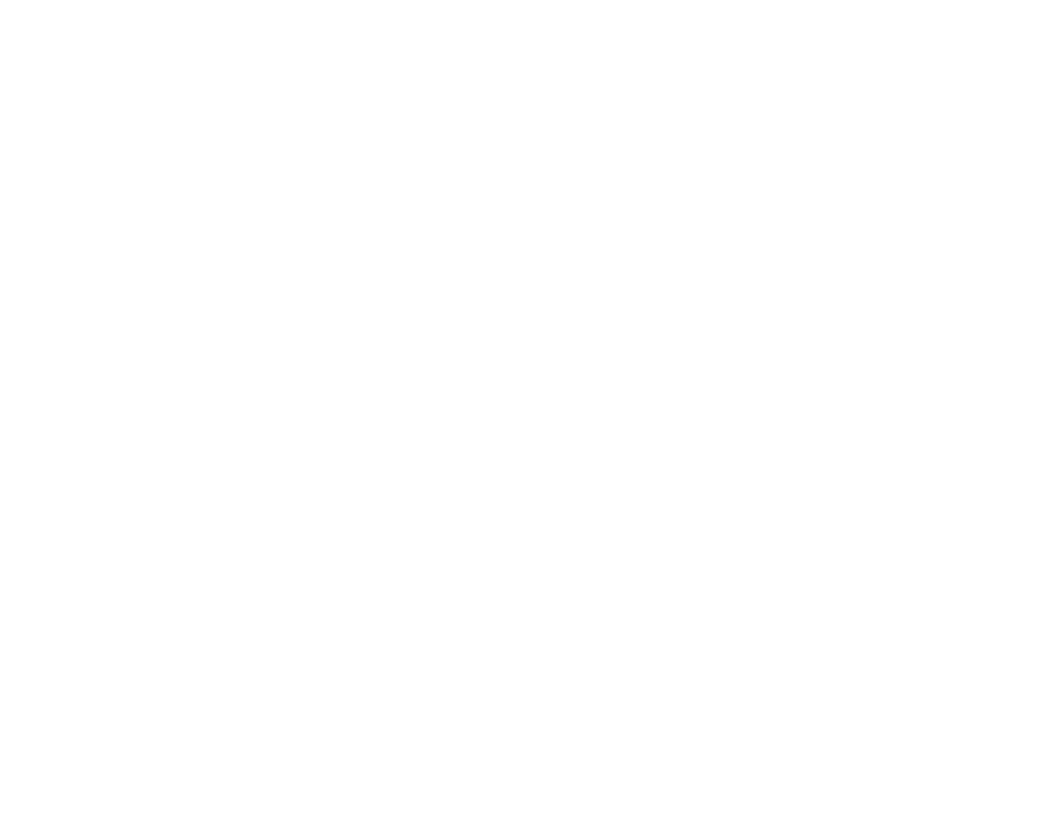
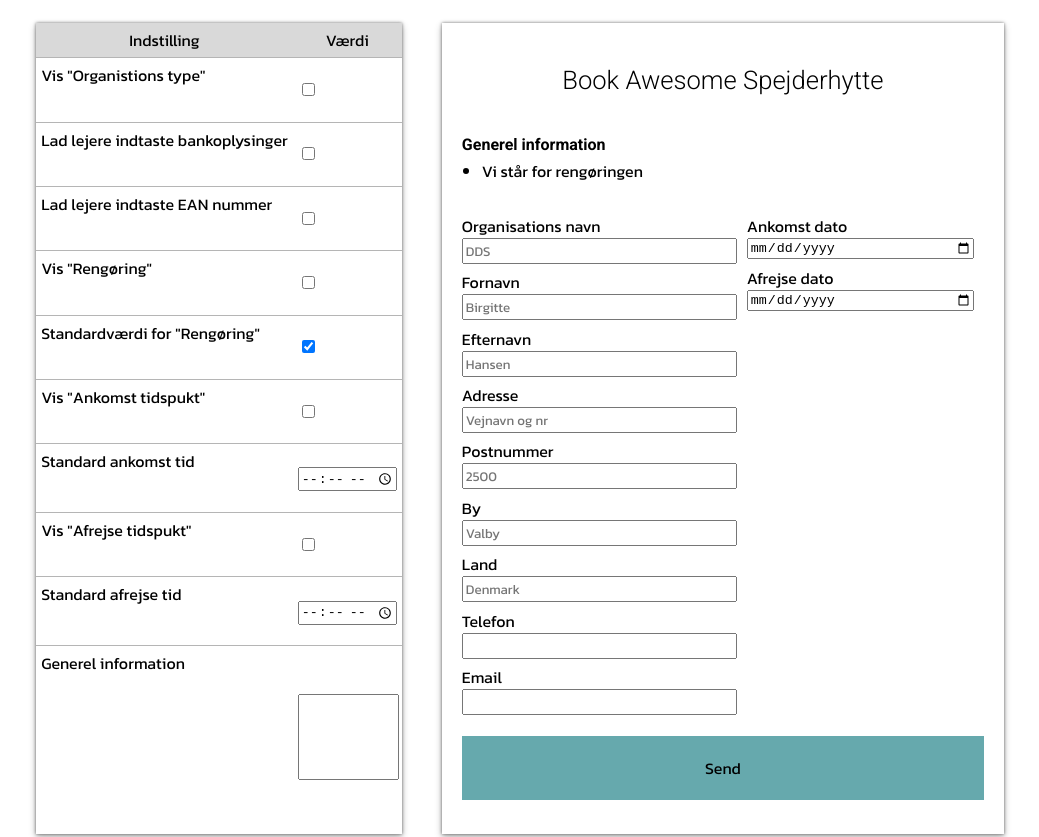
Before and after one commit to derangeddk/hyttebook-frontend, a Nuxt app: page /form-configuration in a window 1280 px wide. Before the commit this address had no page. Shown: the part 240-1077 px from the top of the page, without its empty margins (120-1159 px from the left). Before the commit the page ends 800 px from the top, so only its background shows below. Built offline with nearby package versions, Linux system fonts and the light colour scheme.

Commit message:
change directory structure

```diff
--- /dev/null
+++ b/pages/form-configuration/index.vue
@@ -0,0 +1,281 @@
+<template>
+    <main>
+        <information-header></information-header>
+        <div class="main-content">
+            <div class="rent-form-interface-container">
+                <state-status-indicator></state-status-indicator>
+                <div class="main-header">
+                    <div class="page-header">
+                        <h1>Formular</h1>
+                    </div>
+                </div>
+                <section class="form-and-preview">
+                    <table>
+                        <thead>
+                            <tr>
+                                <th>Indsti&shy;lling</th>
+                                <th>Værdi</th>
+                            </tr>
+                        </thead>
+                        <tbody>
+                            <tr>
+                                <td>Vis "Organistions type"</td>
+                                <td>
+                                    <label>
+                                        <input type="checkbox" @change="toggleShowOrgType" :checked="showOrgType">
+                                    </label>
+                                </td>
+                            </tr>
+                            <tr>
+                                <td>Lad lejere indtaste bankoplysinger</td>
+                                <td>
+                                    <label>
+                                        <input type="checkbox" @change="toggleShowBankDetails" :checked="showBankDetails">
+                                    </label>
+                                </td>
+                            </tr>
+                            <tr>
+                                <td>Lad lejere indtaste EAN nummer</td>
+                                <td>
+                                    <label>
+                                        <input type="checkbox" @change="toggleShowEan" :checked="showEan">
+                                    </label>
+                                </td>
+                            </tr>
+                            <tr>
+                                <td>Vis "Rengøring"</td>
+                                <td>
+                                    <label>
+                                        <input type="checkbox" @change="toggleShowCleaningToggle" :checked="showCleaningToggle">
+                                    </label>
+                                </td>
+                            </tr>
+                            <tr>
+                                <td>Standardværdi for "Rengøring"</td>
+                                <td>
+                                    <label>
+                                        <input type="checkbox" @change="toggleDefaultCleaningIncluded" :checked="defaultCleaningIncluded">
+                                    </label>
+                                </td>
+                            </tr>
+                            <tr>
+                                <td>Vis "Ankomst tidspukt"</td>
+                                <td>
+                                    <label>
+                                        <input type="checkbox" @change="toggleShowArrivalTime" :checked="showArrivalTime">
+                                    </label>
+                                </td>
+                            </tr>
+                            <tr>
+                                <td>Standard ankomst tid</td>
+                                <td>
+                                    <label>
+                                        <input type="time" @input="setStdArrivalTime($event.target.value)" :value="stdArrivalTime">
+                                    </label>
+                                </td>
+                            </tr>
+                            <tr>
+                                <td>Vis "Afrejse tidspukt"</td>
+                                <td>
+                                    <label>
+                                        <input type="checkbox" @change="toggleShowDepartureTime" :checked="showDepartureTime">
+                                    </label>
+                                </td>
+                            </tr>
+                            <tr>
+                                <td>Standard afrejse tid</td>
+                                <td>
+                                    <label>
+                                        <input type="time" @input="setStdDepartureTime($event.target.value)" :value="stdDepartureTime">
+                                    </label>
+                                </td>
+                            </tr>
+                            <tr>
+                                <td>Generel information</td>
+                                <td>
+                                    <label>
+                                        <textarea @input="setStdInformation($event.target.value)" :value="stdInformation"></textarea>
+                                    </label>
+                                </td>
+                            </tr>
+                        </tbody>
+                    </table>
+                    <form-preview></form-preview>
+                </section>
+
+                <button type="submit" class="submit-button">Gem</button>
+            </div>
+        </div>
+        <footer>&copy; 8ISH</footer>
+    </main>
+</template>
+
+<script>
+    import InformationHeader from '~/components/information-header';
+    import StateStatusIndicator from '~/components/state-status-indicator';
+    import FormPreview from '~/components/form-preview';
+    import { mapMutations, mapGetters } from 'vuex';
+
+    export default {
+        head: {
+            meta: [
+                { charset: 'utf-8' },
+                { name: 'viewport', content: 'width=device-width, initial-scale=1' }
+            ]
+        },
+        data() {
+            return {
+
+            }
+        },
+        methods: {
+            ...mapMutations({
+                toggleShowOrgType: 'showOrgType',
+                toggleShowBankDetails: 'showBankDetails',
+                toggleShowEan: 'showEan',
+                toggleShowCleaningToggle: 'showCleaningToggle',
+                toggleDefaultCleaningIncluded: 'defaultCleaningIncluded',
+                toggleShowArrivalTime: 'showArrivalTime',
+                toggleShowDepartureTime: 'showDepartureTime',
+                setStdArrivalTime: 'stdArrivalTime',
+                setStdDepartureTime: 'stdDepartureTime',
+                setStdInformation: 'stdInformation'
+            }),
+        },
+        computed: {
+            ...mapGetters([
+                'showOrgType',
+                'showBankDetails',
+                'showEan',
+                'showCleaningToggle',
+                'defaultCleaningIncluded',
+                'showArrivalTime',
+                'showDepartureTime',
+                'stdArrivalTime',
+                'stdDepartureTime',
+                'stdInformation'
+            ])
+        },
+        mounted() {
+            this.$store.subscribe((mutation, state) => {
+                this.$store.dispatch('persistFormConfig', state.formConfig);
+            });
+        },
+        components: { InformationHeader, FormPreview, StateStatusIndicator }
+    }
+</script>
+
+<style lang="scss">
+
+    @import url('https://fonts.googleapis.com/css?family=Kanit:100,300,400,400i,500,700');
+    @import url('https://fonts.googleapis.com/css?family=Roboto:100,300,400,400i,500,700');
+
+    body {
+        font-family: 'Kanit', sans-serif;
+        color: black;
+        background: #FFFFFF;
+        margin: 0;
+    }
+
+    main {
+        display: flex;
+        flex-direction: column;
+        align-items: center;
+        justify-content: space-between;
+        min-height: 100vh;
+    }
+
+    .main-content {
+        display: flex;
+        flex-direction: row;
+        width: 100%;
+    }
+
+    h1, h2, h3 {
+        text-align: center;
+        font-family: 'Roboto', sans-serif;
+        font-weight: 300;
+    }
+
+    .page-header h1 {
+        margin-top: 100px;
+    }
+
+    .rent-form-interface-container {
+        display: flex;
+        flex-direction: column;
+        flex-grow: 1;
+        align-items: center;
+    }
+
+    section.form-and-preview {
+        display: flex;
+        flex-direction: row;
+
+        @media (max-width: 800px) {
+            flex-wrap: wrap;
+        }
+    }
+
+    table {
+        margin: 20px;
+        flex-grow: 1;
+        border-collapse: collapse;
+        box-shadow: 0 0 3px rgba(0,0,0,0.5), 0 3px 7px rgba(0,0,0,0.3);
+    }
+
+    table thead tr th {
+        font-weight: normal;
+        color: black;
+        padding: 5px;
+        background-color: #D9D9D9;
+        text-align: center;
+    }
+
+    tbody td:nth-child(1) {
+        padding: 5px;
+        text-align: left;
+        white-space: nowrap;
+        vertical-align: top;
+    }
+
+    tbody tr:last-child td {
+        border: none;
+    }
+
+    tbody td:nth-child(2) {
+        padding: 5px;
+        text-align: left;
+    }
+
+    table tr td, thead th {
+        border-bottom: 1px solid lighten(#353535, 50%);
+    }
+
+    table textarea {
+        resize: none;
+        width: 96%;
+        max-width: 320px;
+        height: 80px;
+        font-family: inherit;
+        font-size: 1em;
+    }
+
+    .submit-button {
+        background-color: lighten(#3C6E71, 20%);
+        color:black;
+        width: 30%;
+        padding: 20px;
+        margin: 0.9em 0;
+        border: none;
+        font-size: 1em;
+        font-family: inherit;
+        cursor: pointer;
+        transition: background-color 200ms;
+    }
+
+    .submit-button:hover {
+        background-color: lighten(#3C6E71, 15%);
+    }
+
+</style>
```
